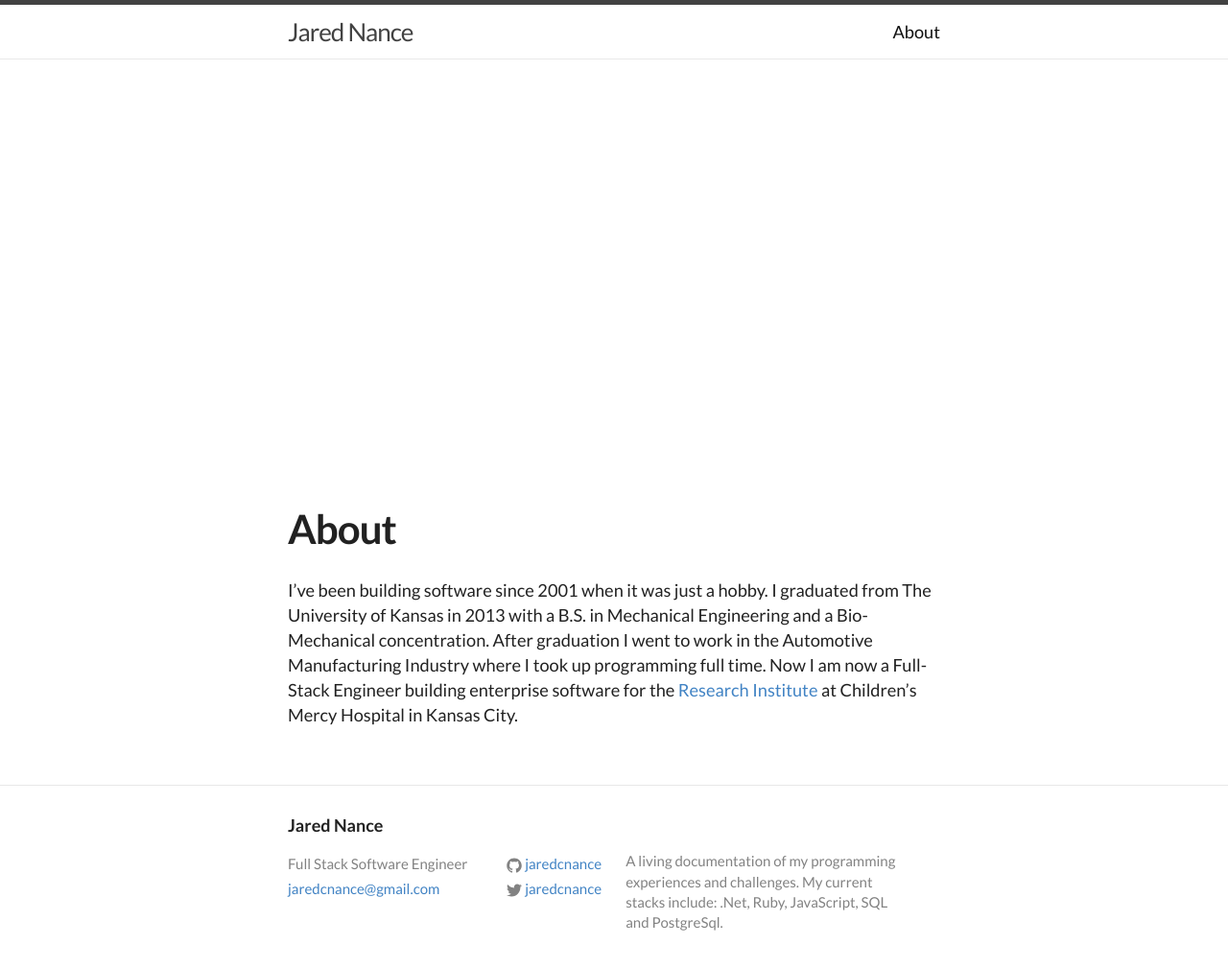
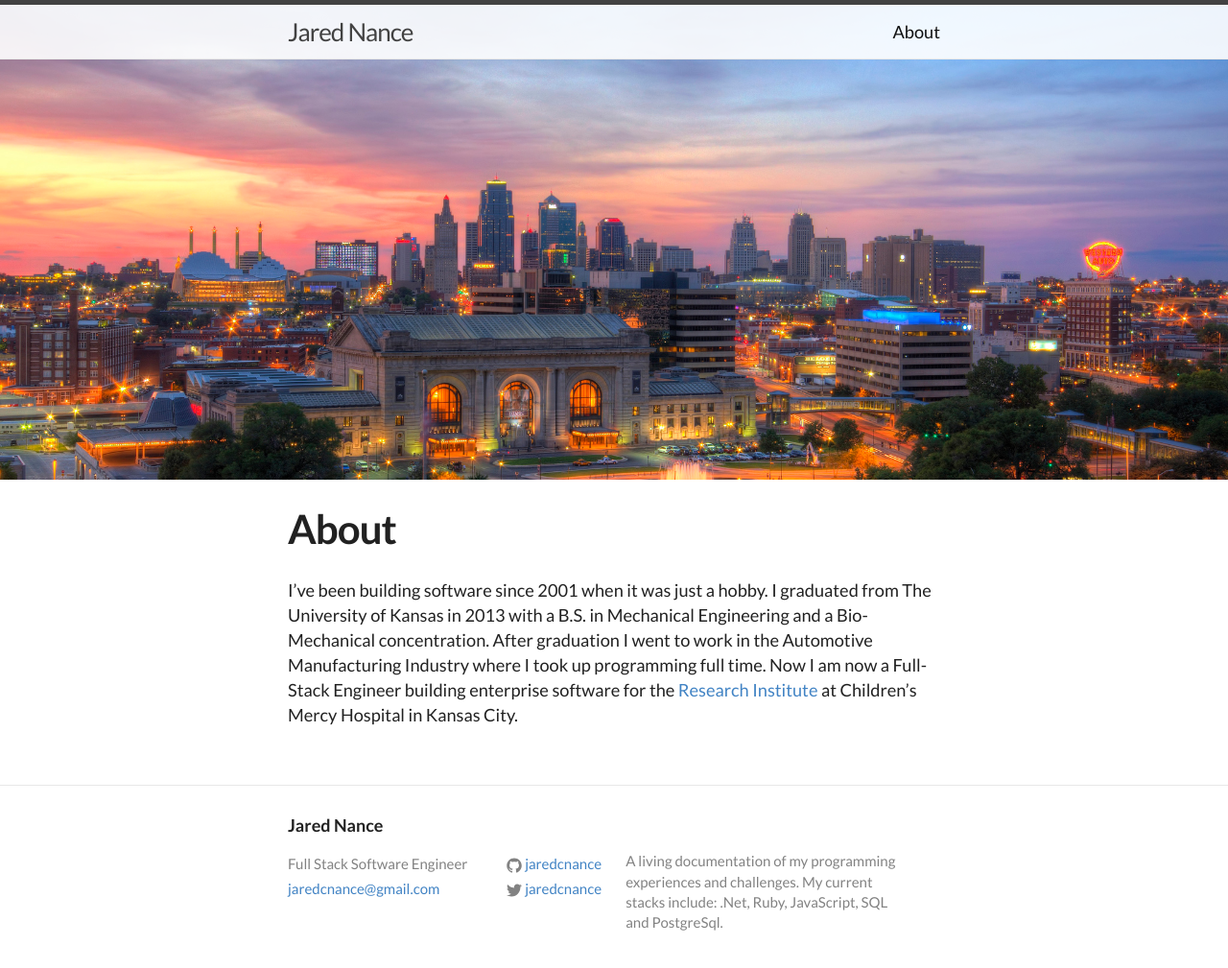
Before and after one commit to jaredcnance/jaredcnance.github.io, a Jekyll site: the page built from about.md, in a window 1280 px wide and 1018 px high. Shown: the top 1009 px of the window at 96% size. Built offline with Jekyll 4.4.1, drawn with Linux system fonts in a browser that asks for light colours; nearby versions of some CDN libraries.

Commit message:
fix parallax uri

```diff
--- a/_layouts/default.html
+++ b/_layouts/default.html
@@ -7,7 +7,7 @@
 
 {% include header.html %}
 
-    <div class="parallax-window" style="height:500px;" data-parallax="scroll" data-image-src="assets/KC.jpeg"></div>
+    <div class="parallax-window" style="height:500px;" data-parallax="scroll" data-image-src="{{ site.baseurl }}/assets/KC.jpeg"></div>
     <div class="page-content">
       <div class="wrapper">
         {{ content }}
```
